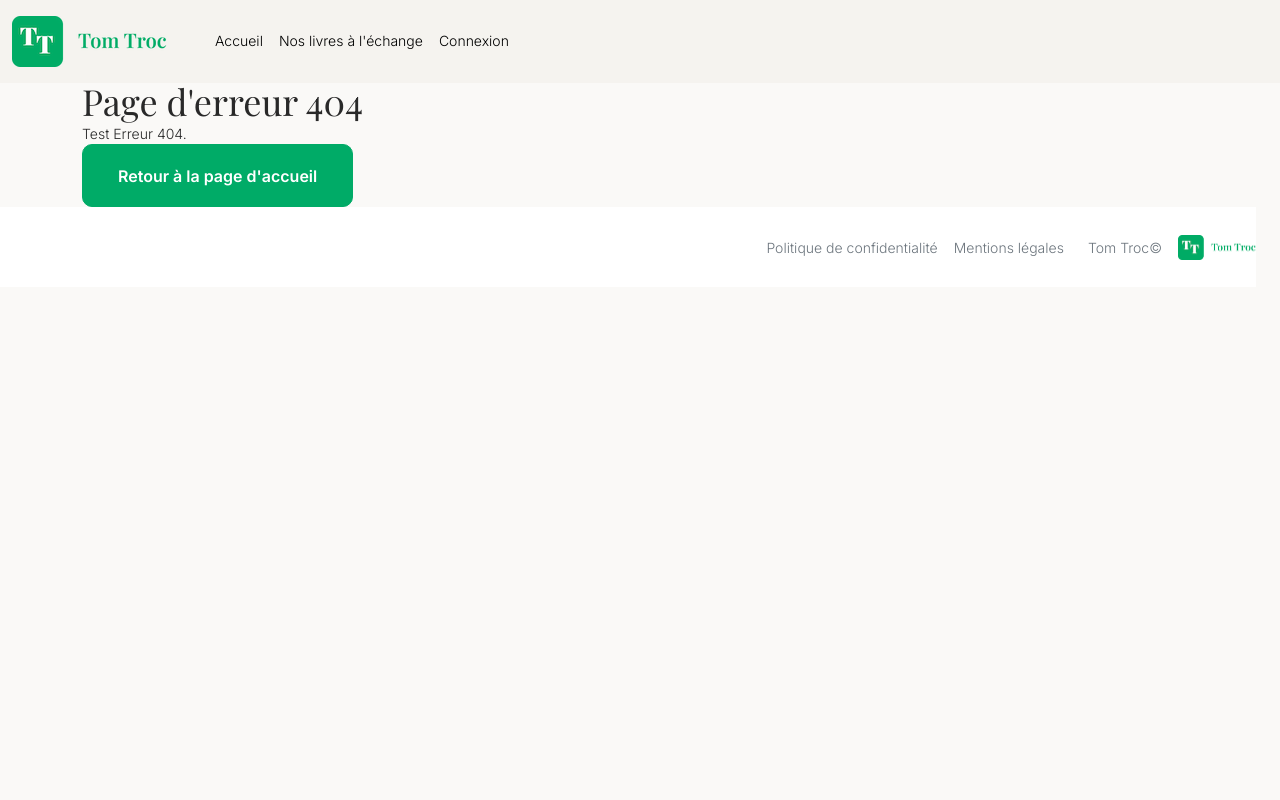
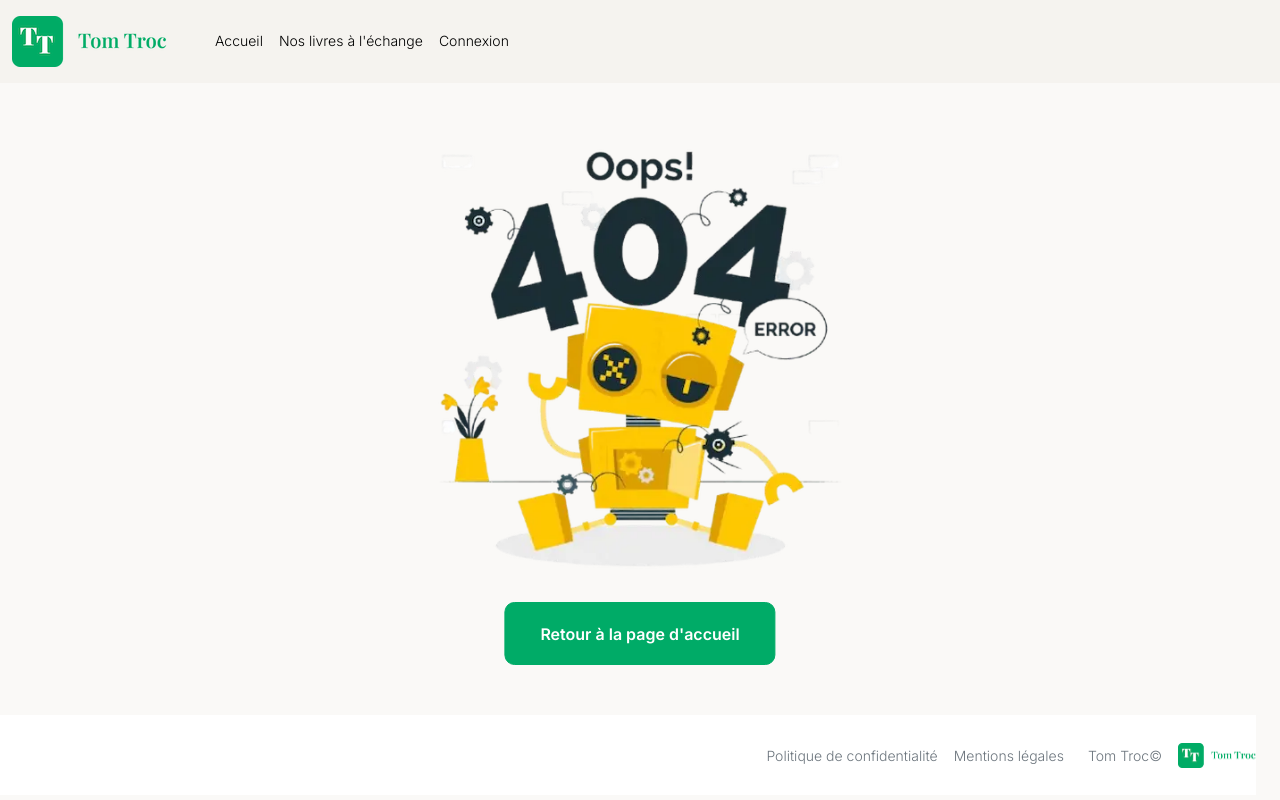
Before and after one commit to LB-Squishy/P6-Tom-Troc, a PHP site: page /livre in a window 1280 px wide. Run offline with PHP 8.4, Linux system fonts and the light colour scheme; some libraries are stand-ins or nearby versions.

Commit message:
feat: :sparkles: page404

```diff
--- a/app/Views/templates/error404.php
+++ b/app/Views/templates/error404.php
@@ -5,8 +5,8 @@
  */
 ?>
 
-<div class="container">
-    <h1><?= htmlspecialchars($title) ?></h1>
-    <p>Test Erreur 404.</p>
+<div class="container error404">
+    <h1 class="error404__title"><?= htmlspecialchars($title) ?></h1>
+    <img class="error404__image" src="/src/images/404.webp" alt="erreur 404">
     <a class="btn btn-primary" href="/accueil" role="button">Retour à la page d'accueil</a>
 </div>
--- a/src/css/style.css
+++ b/src/css/style.css
@@ -1006,4 +1006,37 @@ a.link-livre-card:hover {
   max-height: 49px;
 }
 
+.error404 {
+  display: flex;
+  flex-direction: column;
+  align-items: center;
+  position: relative;
+  height: calc(100vh - 80px - 85px);
+}
+
+.error404__title {
+  position: absolute;
+  width: 1px;
+  height: 1px;
+  padding: 0;
+  margin: -1px;
+  overflow: hidden;
+  clip: rect(0, 0, 0, 0);
+  white-space: nowrap;
+  border: 0;
+}
+
+.error404__image {
+  margin-top: 30px;
+  width: auto;
+  height: calc(100% - 150px);
+}
+
+.error404 .btn {
+  position: absolute;
+  bottom: 50px;
+  left: 50%;
+  transform: translateX(-50%);
+}
+
 /*# sourceMappingURL=style.css.map */
--- a/src/scss/main.scss
+++ b/src/scss/main.scss
@@ -12,3 +12,4 @@
 @import "pages/moncompte";
 @import "pages/comptepublic";
 @import "pages/messagerie";
+@import "pages/erreur404";
```
Also changed, not shown: src/scss/pages/erreur404.scss (added, +32 -0 lines), src/images/404.webp (added), 1 other file.
